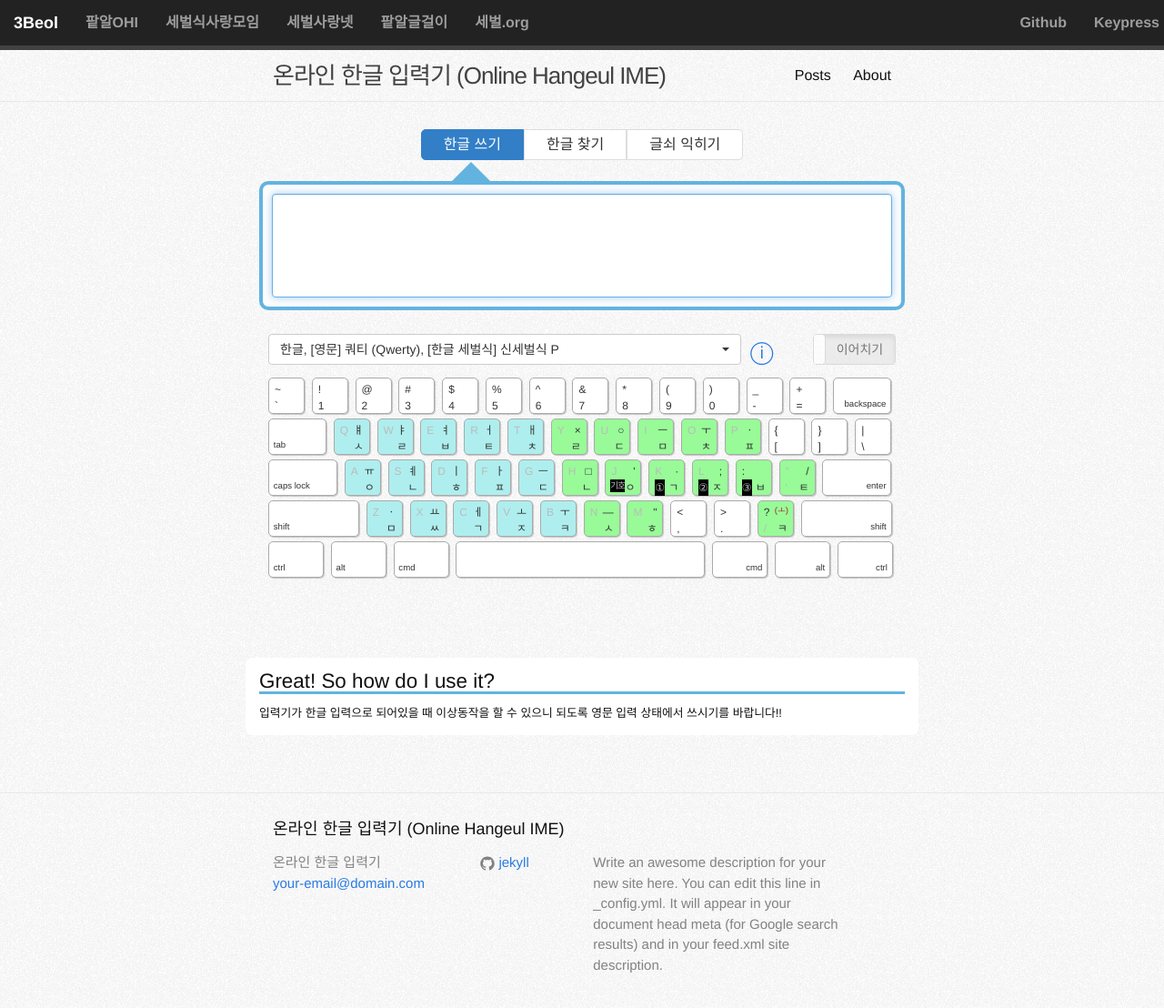
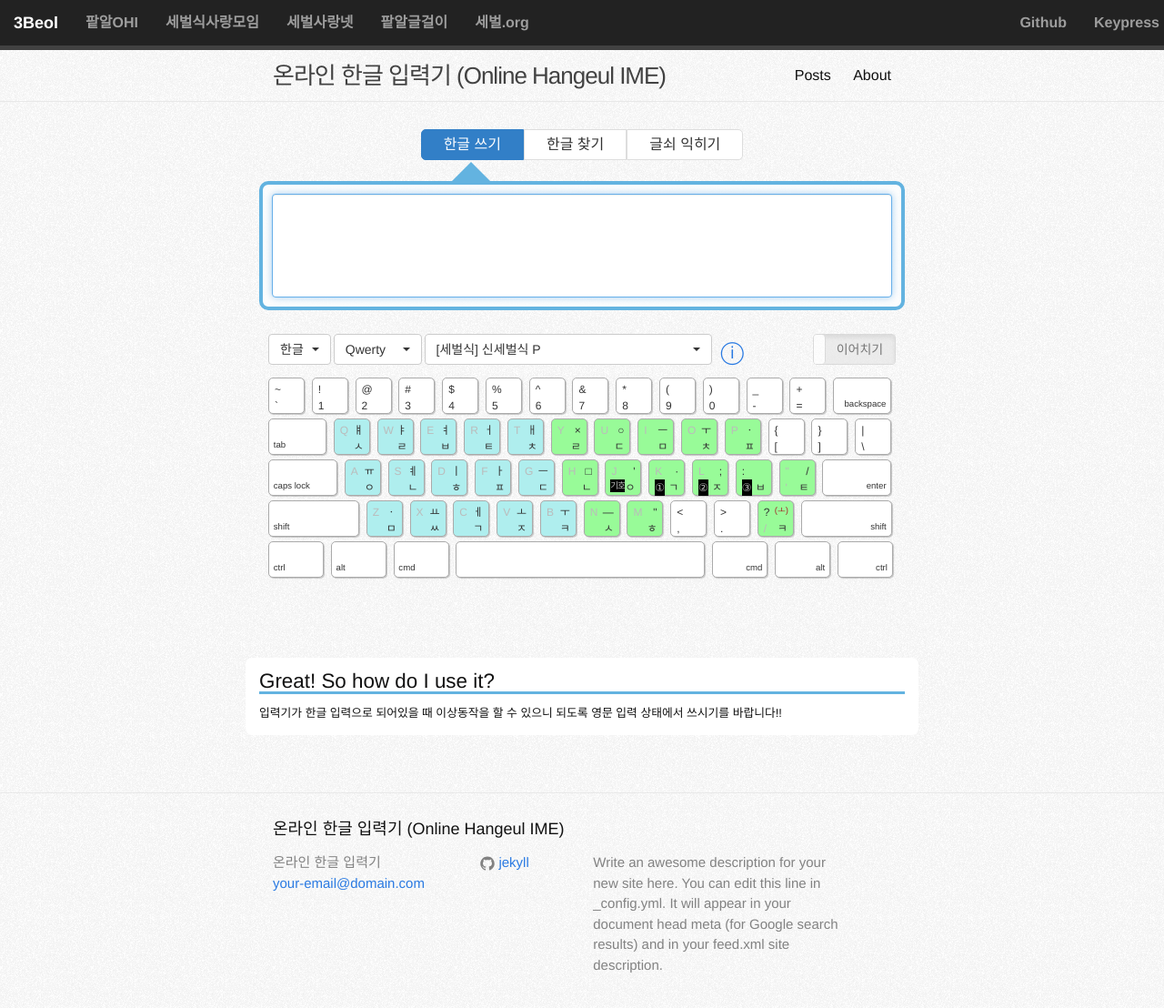
Before and after one commit to 3beol/3beol.github.io, a Jekyll site: the page built from index.html, in a window 1280 px wide and 1132 px high. Shown: the top 1108 px of the window at 91% size. Built offline with Jekyll 4.4.1, drawn with Linux system fonts in a browser that asks for light colours; some of the changed lines change nothing that is shown.

Commit message:
글판 선택을 따로따로 나눈다
글판 선택을 따로따로 나눈다

```diff
--- a/_sass/_keyboard.scss
+++ b/_sass/_keyboard.scss
@@ -47,6 +47,7 @@
 
   .layout_list {
     float: left;
+    font-size: 1em;
     margin-right: 1em;
   }
   .layout_link {
--- a/index.html
+++ b/index.html
@@ -59,13 +59,14 @@ layout: default
     <div class="row">
         <div class="keyboard">
             <div class="layout_list">
-                <select name="layout_select" class="layout_select selectpicker"
-                    multiple
-                    data-max-options="3"
-                    data-width="520px">
-                    <optgroup class="ke_status" label="한/영" data-max-options="1"></optgroup>
-                    <optgroup class="en_type" label="영문 글판" data-max-options="1"></optgroup>
-                    <optgroup class="ko_type" label="한글 글판" data-max-options="1"></optgroup>
+                <select name="layout_select_lang" class="layout_select layout_select_lang selectpicker"
+                    data-width="auto" data-size="10">
+                </select>
+                <select name="layout_select_en" class="layout_select layout_select_en selectpicker"
+                    data-width="auto" data-size="10">
+                </select>
+                <select name="layout_select_ko" class="layout_select layout_select_ko selectpicker"
+                    data-width="auto" data-size="10">
                 </select>
             </div>
             <div class="layout_link"><a href="" target="_blank">ⓘ</a></div>
--- a/js/ohi.js
+++ b/js/ohi.js
@@ -134,9 +134,9 @@ var layout_list_info_ke = [
 ];
 
 var layout_list_info_en = [
-    {name: 'qwerty', full_name: '쿼티 (Qwerty)'},
-    {name: 'dvorak', full_name: '드보락 (Dvorak)'},
-    {name: 'colemak', full_name: '콜맥 (Colemak)'}
+    {name: 'qwerty', full_name: 'Qwerty'},
+    {name: 'dvorak', full_name: 'Dvorak'},
+    {name: 'colemak', full_name: 'Colemak'}
 ];
 
 var layout_list_info_ko = [
@@ -2189,15 +2189,31 @@ function change_EN_type(type) {
 //alert("layout_list_info");
     $.each (layout_list_info_en, function (index, item) {
         if (EN_type == item.name) {
-            $(".en_type option[value="+EN_type+"]").prop("selected", true);
-        } else {
-            $(".en_type option[value="+item.name+"]").prop("selected", false);
+            $(".layout_select_en option[value="+EN_type+"]").prop("selected", true);
+        } else {
+            $(".layout_select_en option[value="+item.name+"]").prop("selected", false);
         }
     });
-    $('.layout_select').selectpicker('render');
 
     english_layout = get_table_english(EN_type);
+
     mapping_layout_to_html();
+
+
+    $(".layout_select_en").change(function(){
+        var value = $(".layout_select_en option:selected").selectpicker('val');
+        if (value.length) {
+            $.each (value, function (index, item) {
+                if (EN_type !== item.value) {
+                    change_EN_type(item.value);
+                }
+            });
+        } else {
+            change_EN_type(EN_type);
+        }
+
+        ohi_Insert(ohiQ, 0);
+    });
 }
 
 function change_KO_type(type) {
@@ -2229,28 +2245,29 @@ function change_KO_type(type) {
     $.each (layout_list_info_ko, function (index, item) {
         //alert(item.link);
         if (KO_type == item.name) {
-            $(".ko_type option[value="+KO_type+"]").prop("selected", true);
+            $(".layout_select_ko option[value="+KO_type+"]").prop("selected", true);
             if(typeof(item.link) !== 'undefined') {
                 $(".layout_link a").attr('href', item.link).show();
             } else {
                 $(".layout_link a").attr('href', '').hide();
             }
         } else {
-            $(".ko_type option[value="+item.name+"]").prop("selected", false);
+            $(".layout_select_ko option[value="+item.name+"]").prop("selected", false);
         }
     });
-    $('.layout_select').selectpicker('render');
 
     //alert("KO_type:" + KO_type + "  ==  index_changed:"  + index_changed);
     hangeul_layout = get_table_hangeul(KO_type);
     hangeul_combination = get_table_combination(KO_type);
 
     if (/3moa/.test(KO_type)) {
+        // 켠 뒤에 바꾼다
         $("#toggle_shoot_at_once").bootstrapToggle('enable');
         $('#toggle_shoot_at_once').prop('checked', true).change()
     } else {
+        // 바꾼 뒤에 끈다
+        $('#toggle_shoot_at_once').prop('checked', false).change()
         $("#toggle_shoot_at_once").bootstrapToggle('disable');
-        $('#toggle_shoot_at_once').prop('checked', false).change()
     }
     $("#toggle_shoot_at_once").change(function(){
         //alert('toggle_shoot_at_once: ' + shoot_at_once);
@@ -2294,6 +2311,26 @@ function change_KO_type(type) {
     }
     mapping_layout_to_html();
     //alert("KO 끝");
+
+
+    $(".layout_select_ko").change(function(){
+        //alert("change");
+        extension_steps = 0;
+        var value = $(".layout_select_ko option:selected").selectpicker('val');
+        if (value.length) {
+            $.each (value, function (index, item) {
+                if (KO_type !== item.value) {
+                    change_KO_type(item.value);
+                }
+            });
+        } else {
+            change_KO_type(KO_type);
+        }
+
+        ohi_Insert(ohiQ, 0);
+        //true:글판이 바뀌었다. 글판 익히기 배열을 다시 불러온다.
+        taja_key_reset(true);
+    });
 }
 
 function change_KE_status(lang) {
@@ -2322,14 +2359,30 @@ function change_KE_status(lang) {
     $.each (layout_list_info_ke, function (index, item) {
         //alert(item.link);
         if (KE_status === item.name) {
-            $(".ke_status option[value="+KE_status+"]").prop("selected", true);
-        } else {
-            $(".ke_status option[value="+item.name+"]").prop("selected", false);
+            $(".layout_select_lang option[value="+KE_status+"]").prop("selected", true);
+        } else {
+            $(".layout_select_lang option[value="+item.name+"]").prop("selected", false);
         }
     });
-    $('.layout_select').selectpicker('render');
 
     mapping_layout_to_html();
+
+
+    $(".layout_select_lang").change(function(){
+        var value = $(".layout_select_lang option:selected").selectpicker('val');
+        //alert(value.length);
+        if (value.length) {
+            $.each (value, function (index, item) {
+                if (KE_status !== item.value) {
+                    change_KE_status(item.value);
+                }
+            });
+        } else {
+            change_KE_status(KE_status);
+        }
+
+        ohi_Insert(ohiQ, 0);
+    });
 }
 
 function change_status(lang, type_en, type_ko) {
@@ -2348,12 +2401,12 @@ function add_layout_list() {
     // 한영을 넣는다
     $.each (layout_list_info_ke, function (index, item) {
         //alert("layout_list_info_ke");
-        $(".ke_status").append($('<option>', {
+        $(".layout_select_lang").append($('<option>', {
             value: item.name,
             html: item.full_name
         }));
         if (KE_status === item.name) {
-            $(".ke_status option[value="+KE_status+"]").prop("selected", true);
+            $(".layout_select_lang option[value="+KE_status+"]").prop("selected", true);
         }
     });
 
@@ -2362,16 +2415,14 @@ function add_layout_list() {
         //alert("layout_list_info_en");
         index = EN_type_list.indexOf(item.name);
         if (index >= 0) {
-            //name = '<strong>[영문]</strong> ';
-            name = '[영문] ';
-            name += item.full_name;
-
-            $(".en_type").append($('<option>', {
+            name = item.full_name;
+
+            $(".layout_select_en").append($('<option>', {
                 value: item.name,
                 html: name
             }));
             if (EN_type === item.name) {
-                $(".en_type option[value="+EN_type+"]").prop("selected", true);
+                $(".layout_select_en option[value="+EN_type+"]").prop("selected", true);
             }
         }
     });
@@ -2382,11 +2433,9 @@ function add_layout_list() {
         index = KO_type_list.indexOf(item.name);
         if (index >= 0) {
             if(item.name.substr(0, 1) === '2') {
-                //name = '<strong>[한글 2벌식]</strong> ';
-                name = '[한글 두벌식] ';
+                name = '[두벌식] ';
             } else if(item.name.substr(0, 1) === '3') {
-                //name = '<strong>[한글 3벌식]</strong> ';
-                name = '[한글 세벌식] ';
+                name = '[세벌식] ';
             }
 
             name += item.full_name;
@@ -2394,59 +2443,15 @@ function add_layout_list() {
                 name+=' (문장 입력용)';
             }
 
-            $(".ko_type").append($('<option>', {
+            $(".layout_select_ko").append($('<option>', {
                 value: item.name,
                 html: name
             }));
             if (KO_type === item.name) {
                 //alert("layout_list_info_ko");
-                $(".ko_type option[value="+KO_type+"]").prop("selected", true);
-            }
-        }
-    });
-
-    $(".layout_select").change(function(){
-        //alert("change");
-        extension_steps = 0;
-        // 그룹내의 옵션 선택을 모두 풀 때를 위해 나누어서 다룬다
-        var value = $(".layout_select .ke_status option:selected").selectpicker('val');
-        //alert(value.length);
-        if (value.length) {
-            $.each (value, function (index, item) {
-                if (KE_status !== item.value) {
-                    change_KE_status(item.value);
-                }
-            });
-        } else {
-            change_KE_status(KE_status);
-        }
-        value = $(".layout_select .en_type option:selected").selectpicker('val');
-        if (value.length) {
-            $.each (value, function (index, item) {
-                if (EN_type !== item.value) {
-                    change_EN_type(item.value);
-                }
-            });
-        } else {
-            change_EN_type(EN_type);
-        }
-        value = $(".layout_select .ko_type option:selected").selectpicker('val');
-        if (value.length) {
-            $.each (value, function (index, item) {
-                if (KO_type !== item.value) {
-                    change_KO_type(item.value);
-                }
-            });
-        } else {
-            change_KO_type(KO_type);
-        }
-        //$(this).selectpicker('refresh');
-
-        // 있던 것을 뿌리고 맨 뒤로 간다
-        ohi_Insert(ohiQ, 0);
-        inputText_focus(true).focus();
-        //true:글판이 바뀌었다. 글판 익히기 배열을 다시 불러온다.
-        taja_key_reset(true);
+                $(".layout_select_ko option[value="+KO_type+"]").prop("selected", true);
+            }
+        }
     });
 
 //alert("layout_list_info");
```
